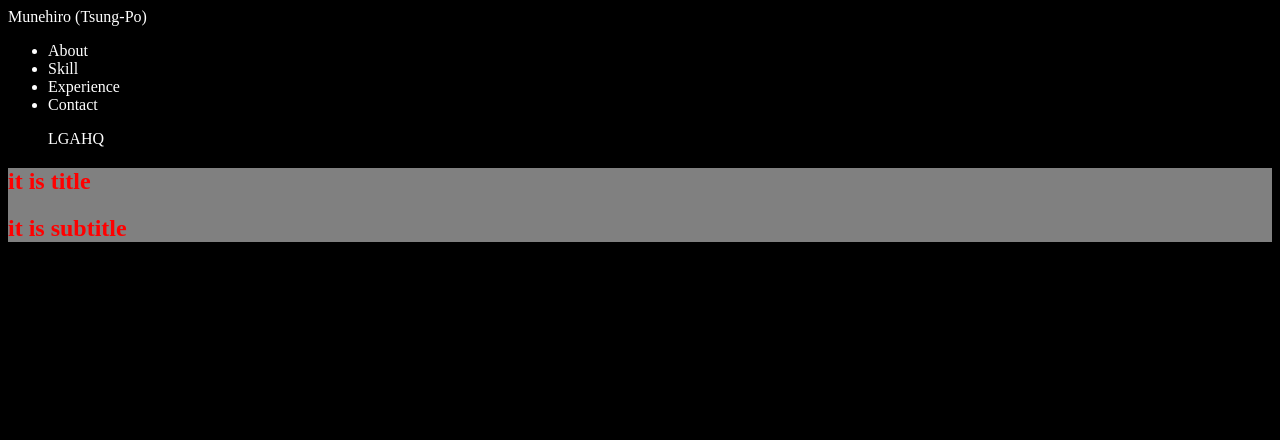
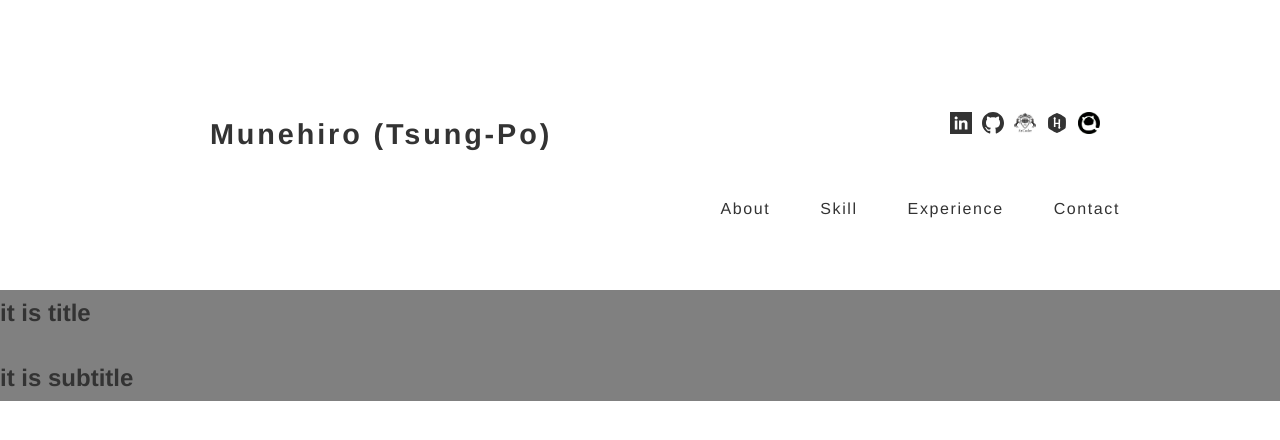
Before and after one commit to hrdrq/homepage, a Vue app: page / in a window 1280 px wide. Shown: the top 440 px of the page. Built offline with nearby package versions, Linux system fonts and the light colour scheme.

Commit message:
add icon, modify css

```diff
--- a/src/App.vue
+++ b/src/App.vue
@@ -18,8 +18,12 @@ export default {
 
 <style lang="scss">
 body {
-  color: white;
-  background: black;
+  /* color: white; */
+  /* background: black; */
+  color: $color-front;
+  margin: 0;
+  font-family: Helvetica, '游ゴシック', 'Yu Gothic', YuGothic, HiraKakuProN-W3, 'メイリオ', Meiryo, sans-serif;
+  line-height: 1.9;
   a {
     color: inherit;
     text-decoration: inherit;
--- a/src/assets/sass/global.scss
+++ b/src/assets/sass/global.scss
@@ -1,6 +1,7 @@
 $lg: 961px;
 $md: 760px;
 $sm: 1px;
+$color-front: #333;
 
 @mixin lg {
   @media only screen and (min-width: ($lg)) {
--- a/src/components/Head.vue
+++ b/src/components/Head.vue
@@ -1,6 +1,6 @@
 <template>
   <header>
-    <div class="logo"><router-link to="/">Munehiro (Tsung-Po)</router-link></div>
+    <div id="logo"><router-link to="/">Munehiro (Tsung-Po)</router-link></div>
     <nav>
       <ul>
         <li><router-link to="/about">About</router-link></li>
@@ -10,20 +10,114 @@
       </ul>
     </nav>
     <ul class="social_btn">
-      <a href="linkedin">L</a>
-      <a href="github">G</a>
-      <a href="atcoder">A</a>
-      <a href="hackerrank">H</a>
-      <a href="qiita">Q</a>
+      <!-- <a href="linkedin"><img class="icon" src="../assets/img/linkedin.svg" /></a> -->
+      <a href="linkedin"><IconLinkedin class="icon" /></a>
+      <a href="github"><IconGithub class="icon" /></a>
+      <a href="atcoder"><img class="icon" src="../assets/img/atcoder.png" /></a>
+      <a href="hackerrank"><IconHackerrank class="icon" /></a>
+      <a href="qiita"><img class="icon" src="../assets/img/qiita.png" /></a>
     </ul>
   </header>
 </template>
 
 <script>
+import IconLinkedin from '../svgs/linkedin.vue'
+import IconGithub from '../svgs/github.vue'
+import IconHackerrank from '../svgs/hackerrank.vue'
 export default {
-  name: 'Header'
+  name: 'Header',
+  components: {
+    IconLinkedin,
+    IconGithub,
+    IconHackerrank,
+  }
 }
 </script>
 
-<style scoped>
+<style scoped lang="scss">
+header {
+  @include md {
+    position: relative;
+    max-width: 960px;
+    height: 270px;
+    margin: 0 auto;
+  };
+  #logo {
+    font-size: 1.8em;
+    font-weight: bold;
+    letter-spacing: 0.1em;
+    margin: 21px 0 25px 0;
+    padding-left: 30px;
+    text-align: left;
+    @include md {
+      position: absolute;
+      top: 107px;
+      left: 50px;
+      margin: 0;
+      padding-left: 0;
+      text-align: center;
+    }
+  }
+  nav {
+    margin-bottom: 20px;
+    border-top: 1px solid #d9d9d9;
+    @include md {
+      position: absolute;
+      bottom: 30px;
+      right: 30px;
+      margin-bottom: 0;
+      border-top: none;
+    };
+    @include lg {
+      right: 0;
+    };
+    ul {
+      list-style: none;
+      li {
+        float: left;
+        width: 50%;
+        border-bottom: 1px solid #d9d9d9;
+        text-align: center;
+        @include md {
+          margin-left: 50px;
+          display: inline;
+          float: none;
+          border-bottom: none;
+          text-align: right;
+        };
+        a {
+          letter-spacing: 0.1em;
+        }
+      }
+    }
+  }
+  .social_btn {
+    text-align: center;
+    margin: 0 auto;
+    @include md {
+      position: absolute;
+      top: 112px;
+      right: 30px;
+    };
+    @include lg {
+      right: 10px;
+    };
+    a {
+      display: inline;
+      margin-right: 8px;
+      @include md {
+        margin-right: 10px;
+      }
+      .icon {
+        width: 28px;
+        height: 28px;
+        fill: $color-front;
+        @include md {
+          width: 22px;
+          height: 22px;
+        }
+      }
+    }
+  }
+}
 </style>
--- a/src/pages/Main.vue
+++ b/src/pages/Main.vue
@@ -10,14 +10,5 @@
 <style scoped lang="scss">
 #main {
   background: grey;
-  @include sm {
-    color: yellow;
-  };
-  @include md {
-    color: green;
-  };
-  @include lg {
-    color: red;
-  };
 }
 </style>
--- /dev/null
+++ b/src/svgs/github.vue
@@ -0,0 +1,3 @@
+<template>
+<svg xmlns="http://www.w3.org/2000/svg" width="24" height="24" viewBox="0 0 24 24"><path d="M12 0c-6.626 0-12 5.373-12 12 0 5.302 3.438 9.8 8.207 11.387.599.111.793-.261.793-.577v-2.234c-3.338.726-4.033-1.416-4.033-1.416-.546-1.387-1.333-1.756-1.333-1.756-1.089-.745.083-.729.083-.729 1.205.084 1.839 1.237 1.839 1.237 1.07 1.834 2.807 1.304 3.492.997.107-.775.418-1.305.762-1.604-2.665-.305-5.467-1.334-5.467-5.931 0-1.311.469-2.381 1.236-3.221-.124-.303-.535-1.524.117-3.176 0 0 1.008-.322 3.301 1.23.957-.266 1.983-.399 3.003-.404 1.02.005 2.047.138 3.006.404 2.291-1.552 3.297-1.23 3.297-1.23.653 1.653.242 2.874.118 3.176.77.84 1.235 1.911 1.235 3.221 0 4.609-2.807 5.624-5.479 5.921.43.372.823 1.102.823 2.222v3.293c0 .319.192.694.801.576 4.765-1.589 8.199-6.086 8.199-11.386 0-6.627-5.373-12-12-12z"/></svg>
+</template>
--- /dev/null
+++ b/src/svgs/hackerrank.vue
@@ -0,0 +1,3 @@
+<template>
+<svg height="512px" style="enable-background:new 0 0 512 512;" version="1.1" viewBox="0 0 512 512" width="512px" xml:space="preserve" xmlns="http://www.w3.org/2000/svg" xmlns:xlink="http://www.w3.org/1999/xlink"><g id="comp_x5F_160-hackerrank"><g><path d="M454.843,141.001c-13.019-22.417-172.832-115-198.859-115c-26.019,0-185.895,92.351-198.84,115    c-12.947,22.649-13.019,207.358,0,230.009c13.018,22.639,172.839,114.989,198.84,114.989c26,0,185.841-92.466,198.851-114.999    C467.842,348.467,467.851,163.417,454.843,141.001z M309.862,398.15c-3.559,0-36.756-32.137-34.141-34.762    c0.781-0.78,5.625-1.328,15.768-1.644c0-23.564,0.53-61.622,0.844-77.553c0.038-1.814-0.395-3.081-0.395-5.256h-71.812    c0,6.379-0.412,32.523,1.232,65.479c0.205,4.078-1.42,5.353-5.158,5.335c-9.102-0.025-18.211-0.099-27.321-0.071    c-3.683,0.009-5.274-1.374-5.157-5.488c0.826-30.043,2.66-75.488-0.134-191.07v-2.849c-8.688-0.314-14.717-0.862-15.508-1.652    c-2.624-2.624,31.032-34.76,34.581-34.76c3.558,0,36.989,32.145,34.383,34.76c-0.782,0.781-7.098,1.338-15.067,1.652v2.84    c-2.174,23.135-1.823,71.506-2.362,94.686h72.107c0-4.089,0.351-31.212-1.077-75.145c-0.091-3.047,0.853-4.646,3.781-4.672    c9.945-0.072,19.9-0.117,29.855-0.055c3.108,0.019,4.105,1.546,4.043,4.834c-3.28,171.861-0.594,159.867-0.594,188.975    c7.97,0.315,15.112,0.864,15.895,1.655C346.213,366.004,313.42,398.15,309.862,398.15L309.862,398.15z"/></g></g><g id="Layer_1"/></svg>
+</template>
--- /dev/null
+++ b/src/svgs/linkedin.vue
@@ -0,0 +1,10 @@
+<template>
+<svg version="1.1" id="Capa_1" xmlns="http://www.w3.org/2000/svg" xmlns:xlink="http://www.w3.org/1999/xlink" x="0px" y="0px"
+ viewBox="0 0 242.667 242.667" style="enable-background:new 0 0 242.667 242.667;" xml:space="preserve">
+<path d="M0,0v242.667h242.667V0H0z M81.468,192.754H52.996V93.362h28.471V192.754z M67.513,82.028
+c-9.55,0-17.319-7.204-17.319-16.058s7.77-16.058,17.319-16.058s17.319,7.204,17.319,16.058S77.062,82.028,67.513,82.028z
+M192.473,192.754h-29.172v-58.946c0.006-0.12,0.432-9.478-4.874-15.068c-2.641-2.783-6.279-4.194-10.814-4.194
+c-11.408,0-17.17,8.214-19.612,13.189v65.019H99.529V93.362H128v8.397c9.32-7.561,19.787-11.55,30.335-11.55
+c27.003,0,34.138,21.093,34.138,32.246V192.754z"/>
+</svg>
+</template>
```
Also changed, not shown: src/assets/img/atcoder.png (added), src/assets/img/qiita.png (added).
